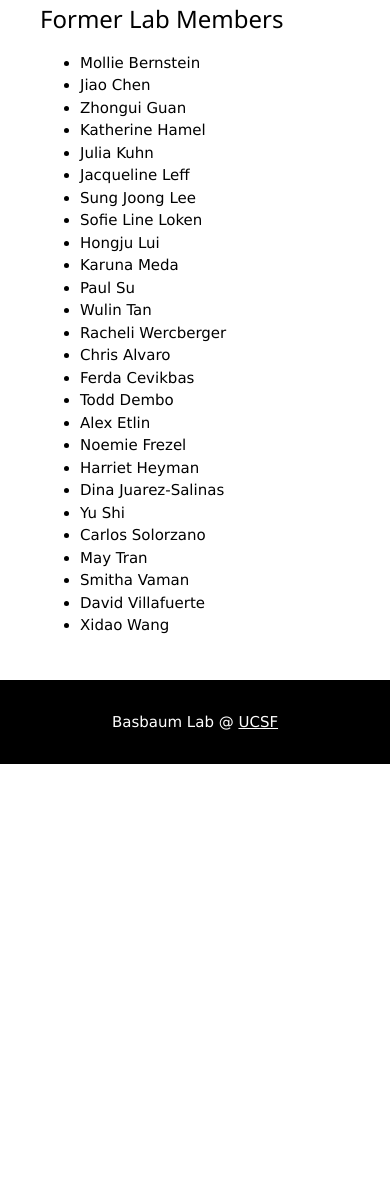
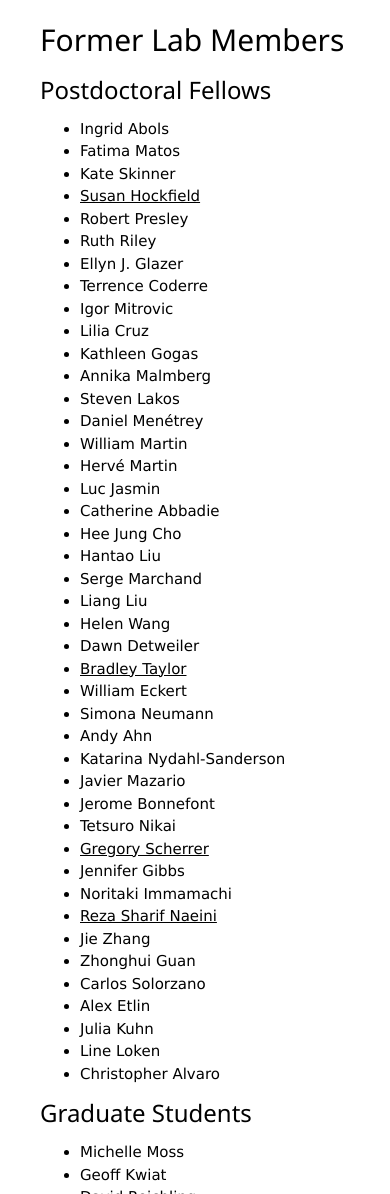
Before and after one commit to UCSF-Anatomy/basbaum-lab, a Jekyll site: the page built from people.md, in a window 390 px wide and 1400 px high, scrolled down 5587 px, cut to the strip 206-1400 px from the top of the window. Built offline with Jekyll 4.4.1, drawn with Linux system fonts in a browser that asks for light colours; nearby versions of some CDN libraries; before the commit the page ends 6557 px from its top, so only the background shows below that; some of the changed text lies outside the part shown.

Commit message:
Update former lab members and misc. updates
- Added all former postdocs and graduate students.
- Added `start_jekyll_server.bat` and `start_jekyll_server.sh` for testing on local machine.

```diff
--- a/_includes/header.html
+++ b/_includes/header.html
@@ -16,11 +16,11 @@
   <a href="{{ site.baseurl }}/index.html" class="w3-bar-item w3-button w3-wide">Basbaum Lab @ UCSF</a>
      <!-- Right-sided navbar links -->
      <div class="w3-right w3-hide-small">
-       <a href="{{ site.baseurl }}/contact" class="w3-bar-item w3-button">contact</a>
-       <a href="{{ site.baseurl }}/people" class="w3-bar-item w3-button">people</a>
-       <a href="{{ site.baseurl }}/publications" class="w3-bar-item w3-button">publications</a>
-       <a href="{{ site.baseurl }}/research" class="w3-bar-item w3-button">research</a>
-       <a href="http://anatomy.ucsf.edu" class="w3-bar-item w3-button">Anatomy Department</a>
+       <a href="{{ site.baseurl }}/research" class="siteHeaderTop w3-bar-item w3-button">Research</a>
+       <a href="{{ site.baseurl }}/people" class="siteHeaderTop w3-bar-item w3-button">People</a>
+       <a href="{{ site.baseurl }}/publications" class="siteHeaderTop w3-bar-item w3-button">Publications</a>
+       <a href="{{ site.baseurl }}/contact" class="siteHeaderTop w3-bar-item w3-button">Contact</a>
+       <a href="http://anatomy.ucsf.edu" class="siteHeaderTop w3-bar-item w3-button headerDept" target="_blank">Anatomy Department</a>
      </div>
      <div>
      <!-- Hide right-floated links on small screens and replace them with a menu icon -->
@@ -33,11 +33,11 @@
  <!-- Sidebar on small screens when clicking the menu icon -->
  <nav class="w3-sidebar w3-bar-block w3-black w3-card-2 w3-animate-left w3-hide-medium w3-hide-large" style="display:none" id="mySidebar">
    <a href="javascript:void(0)" onclick="w3_close()" class="w3-bar-item w3-button w3-large w3-padding-16">Close &times;</a>
-   <a href="{{ site.baseurl }}/contact" onclick="w3_close()" class="w3-bar-item w3-button">contact</a>
-   <a href="{{ site.baseurl }}/people" onclick="w3_close()" class="w3-bar-item w3-button">people</a>
-   <a href="{{ site.baseurl }}/publications" onclick="w3_close()" class="w3-bar-item w3-button">publications</a>
-   <a href="{{ site.baseurl }}/research" onclick="w3_close()" class="w3-bar-item w3-button">research</a>
-   <a href="http://anatomy.ucsf.edu" onclick="w3_close()" class="w3-bar-item w3-button">Anatomy Department</a>
+   <a href="{{ site.baseurl }}/research" onclick="w3_close()" class="siteHeaderTop w3-bar-item w3-button">Research</a>
+   <a href="{{ site.baseurl }}/people" onclick="w3_close()" class="siteHeaderTop w3-bar-item w3-button">People</a>
+   <a href="{{ site.baseurl }}/publications" onclick="w3_close()" class="siteHeaderTop w3-bar-item w3-button">Publications</a>
+   <a href="{{ site.baseurl }}/contact" onclick="w3_close()" class="siteHeaderTop w3-bar-item w3-button">Contact</a>
+   <a href="http://anatomy.ucsf.edu" onclick="w3_close()" class="siteHeaderTop w3-bar-item w3-button">Anatomy Department</a>
  </nav>
  </header>
 
--- a/css/main.scss
+++ b/css/main.scss
@@ -52,7 +52,27 @@
         "banners"
 ;
 
-// People page
+/* Font */
+
+body{
+  /*font-family:Helvetica, Arial,sans-serif !important;*/
+  font-family: "Segoe UI",Arial,sans-serif;
+}
+.labMembersContainer, .labMembersContainerTop{
+  /*font-family:Helvetica, Arial,sans-serif !important;*/
+  font-family: "Segoe UI",Arial,sans-serif;
+}
+
+/* HEADER*/
+
+.headerDept{
+  /*font-style: italic;*/
+}
+.siteHeaderTop{
+  font-family:Helvetica, Arial,sans-serif !important;
+}
+
+/* People page*/
 div, img, span {
   -moz-transition: all 0.5s;
   -o-transition: all 0.5s;
@@ -69,6 +89,10 @@ img.labMembers, .labMembersContainerTop img.labMembers{
   border: 1px solid #DDDDDD;
   padding: 10px;
   background: #FFF;
+
+  -webkit-border-radius: 5%;
+     -moz-border-radius: 5%;
+          border-radius: 5%;
 }
 .labMembersContainerTop img.labMembers{
   /*width: 20%;*/
@@ -99,9 +123,6 @@ img.labMembers, .labMembersContainerTop img.labMembers{
   /*width:20%;*/
   /*height:40%;*/
   padding:5%;
-}
-.labMembersContainer, .labMembersContainerTop{
-  font-family:Helvetica, Arial,sans-serif !important;
 }
 .labMembersContainer:hover .labMemberContent{
   font-size:1em;
@@ -148,3 +169,15 @@ html {
 .labMemberName{
   font-weight: bold;
 }
+
+.formerLabMembers{
+  column-count: 3;
+}
+.formerLabMembers ul{
+  margin: 0;
+}
+@media only screen and (max-width: 600px) {
+  .formerLabMembers{
+    column-count: 1;
+  }
+}
--- a/index.html
+++ b/index.html
@@ -36,7 +36,7 @@ buttons gone-->
 <div class="w3-content w3-container w3-padding-16" id="about">
   <h3 class="w3-center">Basbaum Lab</h3>
   <p class="w3-center"><em>University of California San Francisco</em></p>
-  <p>Located at UCSF's Mission Bay campus The Basbaum lab is a group of Students, Interns and Postdoctuoral Fellows commited to pain research. </p>
+  <p>Located at UCSF's Mission Bay campus, the Basbaum lab is a group of students, interns, and postdoctuoral fellows commited to pain research.</p>
 </div>
 
 <!-- Add slideshow script -->
--- a/people.md
+++ b/people.md
@@ -82,7 +82,100 @@ permalink: /people/
 </div>
 <hr>
 
-### Former Lab Members
+## Former Lab Members
+
+### Postdoctoral Fellows
+
+<div class='formerLabMembers' markdown="1">
+
+* Ingrid Abols
+* Fatima Matos
+* Kate Skinner
+* [Susan Hockfield](https://hockfield.mit.edu)
+* Robert Presley
+* Ruth Riley
+* Ellyn J. Glazer
+* Terrence Coderre
+* Igor Mitrovic
+* Lilia Cruz
+* Kathleen Gogas
+* Annika Malmberg
+* Steven Lakos
+* Daniel Menétrey
+* William Martin
+* Hervé Martin
+* Luc Jasmin
+* Catherine Abbadie
+* Hee Jung Cho
+* Hantao Liu
+* Serge Marchand
+* Liang Liu
+* Helen Wang
+* Dawn Detweiler
+* [Bradley Taylor](https://www.anesthesiology.pitt.edu/people/bradley-k-taylor-phd)
+* William Eckert
+* Simona Neumann
+* Andy Ahn
+* Katarina Nydahl-Sanderson
+* Javier Mazario
+* Jerome Bonnefont
+* Tetsuro Nikai
+* [Gregory Scherrer](https://www.scherrerlab.com)
+* Jennifer Gibbs
+* Noritaki Immamachi
+* [Reza Sharif Naeini](https://www.mcgill.ca/shariflab)
+* Jie Zhang
+* Zhonghui Guan
+* Carlos Solorzano
+* Alex Etlin
+* Julia Kuhn
+* Line Loken
+* Christopher Alvaro
+<!-- Current
+Joao Braz
+Xiaobing Yu
+Jarret Weinrich
+Juan Salvatierra
+Andrew Crowther
+Mahsa Sadeghi
+Biafra Ohanonu
+Soha Chaaya
+Julian Motzkin
+-->
+
+</div>
+
+### Graduate Students
+
+<div class='formerLabMembers' markdown="1">
+
+* Michelle Moss
+* Geoff Kwiat
+* David Reichling
+* Shu-Ing Chi
+* Jessica Brown
+* Dana Rohde
+* Yu-Qing Cao
+* Myriam Gastard
+* Jodie Trafton
+* Karla Petersen
+* Robin LeWinter
+* Shannon Shields
+* Dan Cavanaugh
+* Rochelle Urban
+* Dina Juarez-Salinas
+* Todd Dembo
+* May Tran
+* Karuna Meda
+* Racheli Wercberger
+
+<!-- Current
+Cindy Liu
+-->
+
+</div>
+
+<!--
 * Mollie Bernstein
 * Jiao Chen
 * Zhongui Guan
@@ -109,3 +202,4 @@ permalink: /people/
 * Smitha Vaman
 * David Villafuerte
 * Xidao Wang
+ -->
```
Also changed, not shown: research.md (+1 -1 lines), site_collections/_lab_members/Madison_Jewell.md (+2 -2 lines), img/lab_members/Linda_Toschi-Chambers.jpg, img/lab_members/archive/Linda_Toschi-Chambers.jpg (added), 2 other files.
